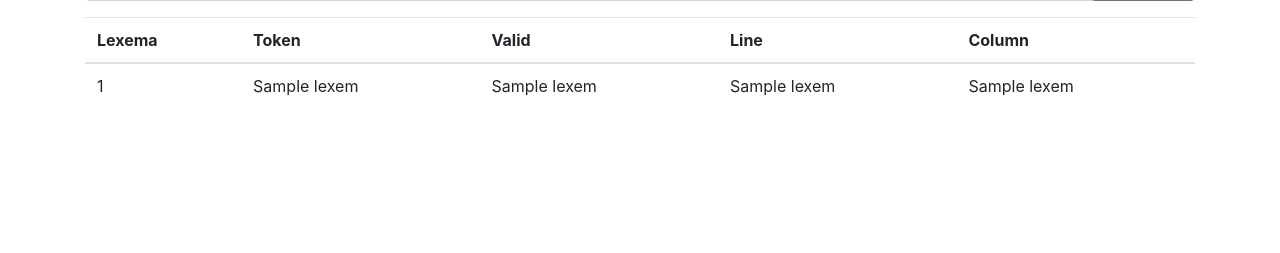
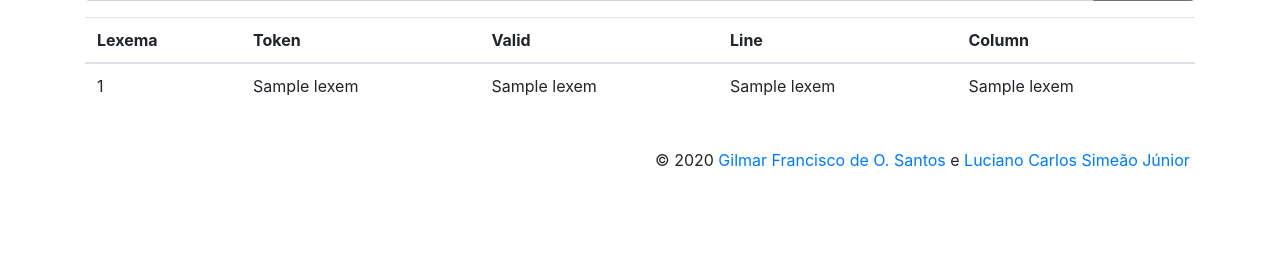
Before and after one commit to luciano-s/calculator_lexical_analyzer, a Flask app: template src/templates/index.html in a window 1280 px wide. Shown: the part 290-543 px from the top of the page. Run offline with Flask 2, Linux system fonts and the light colour scheme; the template is opened without the code that fills it: most values are stand-ins (such as "Sample title", 1, 10 or a date in 2020); some libraries are stand-ins or nearby versions.

Commit message:
Add Copyright info

```diff
--- a/src/templates/index.html
+++ b/src/templates/index.html
@@ -66,7 +66,12 @@
         </table>
       </div>
     </div>
-  </div>
+    <div class="row justify-content-md-end pb-2 mt-4 mb-2">
+      <div class="col col-lg-6">
+        © 2020 <a target="_blank" href="https://github.com/gilmarfrancisco828">Gilmar Francisco de O. Santos</a> e
+        <a target="_blank" href="https://github.com/luciano-s/">Luciano Carlos Simeão Júnior</a>
+      </div>
+    </div>
 </body>
 
 </html>
```
